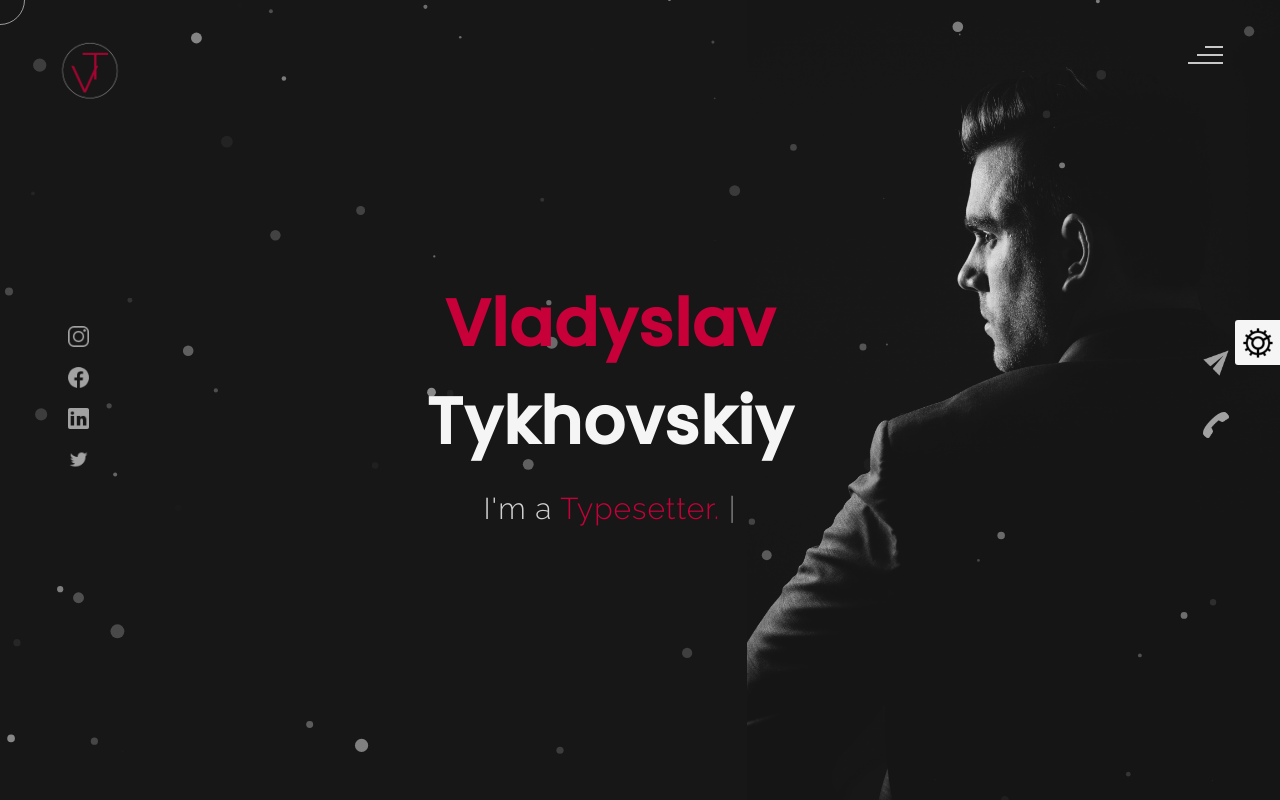
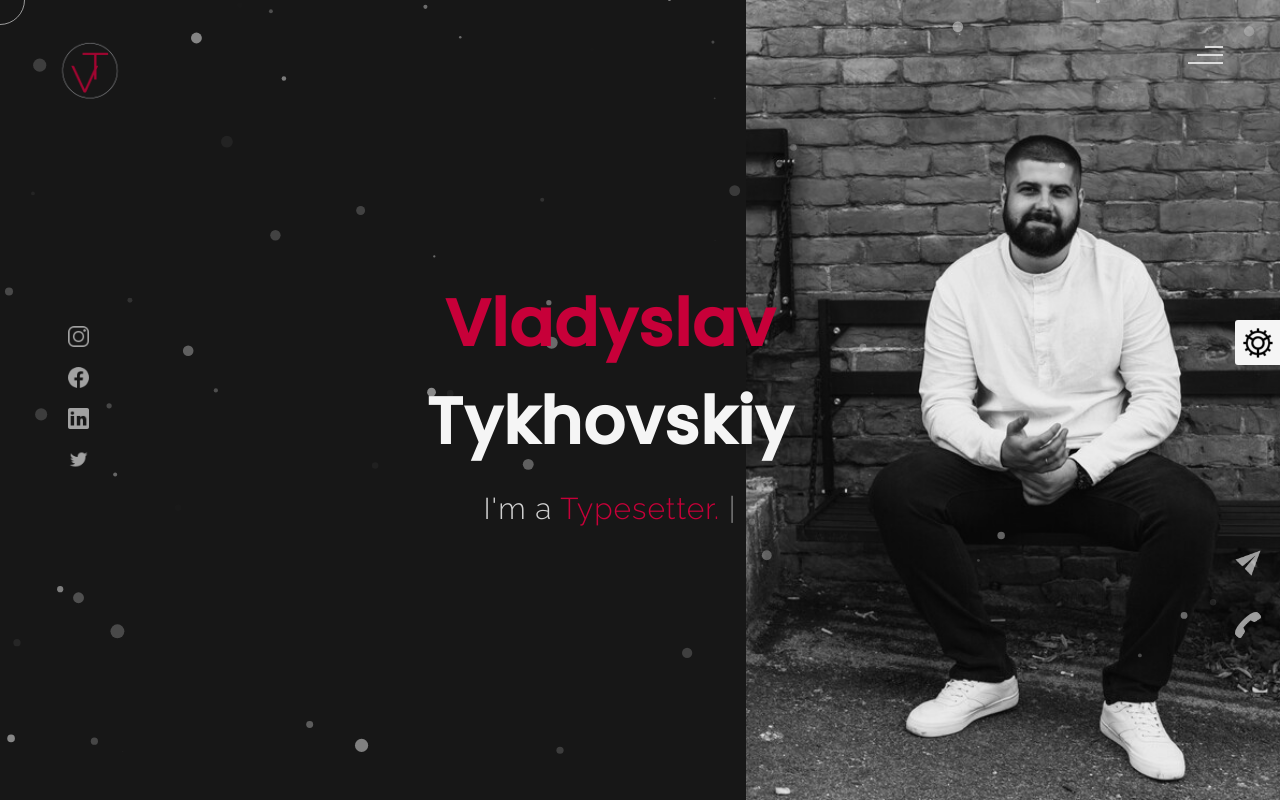
Before and after one commit to vlad2021-pro/new_CV, a plain HTML site: page theme-snow.html in a window 1280 px wide. Drawn offline with nearby package versions, Linux system fonts and the light colour scheme.

Commit message:
fix last element

```diff
--- a/css/index.css
+++ b/css/index.css
@@ -366,10 +366,10 @@ body{
 .contact{
     display: flex;
     position: absolute;
-    width: 10%;
+    width: 5%;
     right: 0;
     top: 0;
-    height: 100%;
+    height: 150%;
     align-items: center;
     justify-content: center;
     flex-direction: column;
--- a/theme-snow.html
+++ b/theme-snow.html
@@ -91,7 +91,7 @@
             </div>
             <!--header image-->
             <div class="header-image">
-            <img src="images/man.jpg" alt="logo">
+            <img src="images/my-photo-header.jpg" alt="logo">
             </div>
             <!--header image end-->
         </div>
```
Also changed, not shown: images/my-photo-header.jpg (added), images/post-five.jpg (deleted), images/post-four.jpg (deleted), images/post-one.jpg (deleted), images/post-six.jpg (deleted), images/post-three.jpg (deleted), images/post-two.jpg (deleted), images/thumbnail.PNG (deleted).
